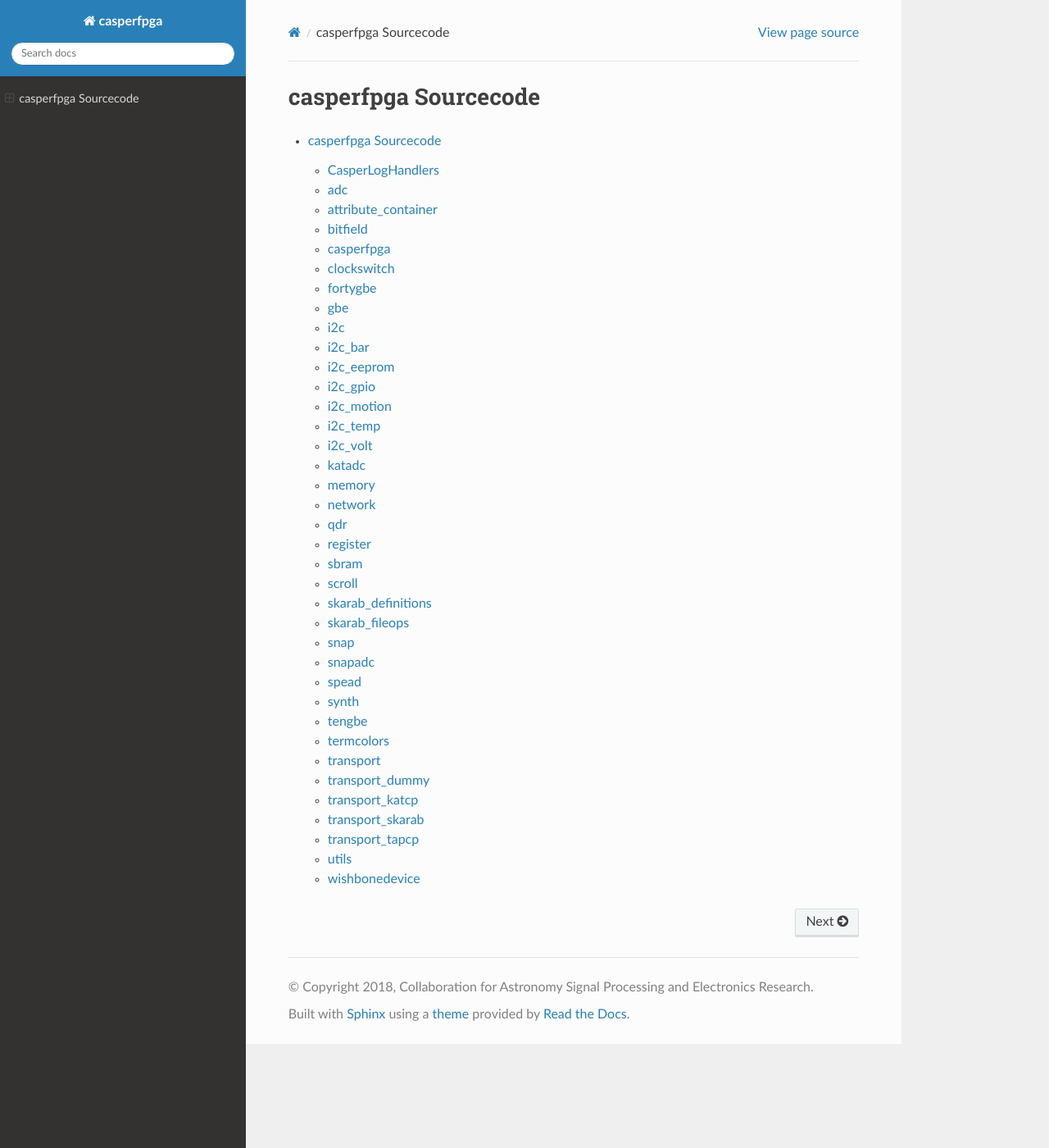
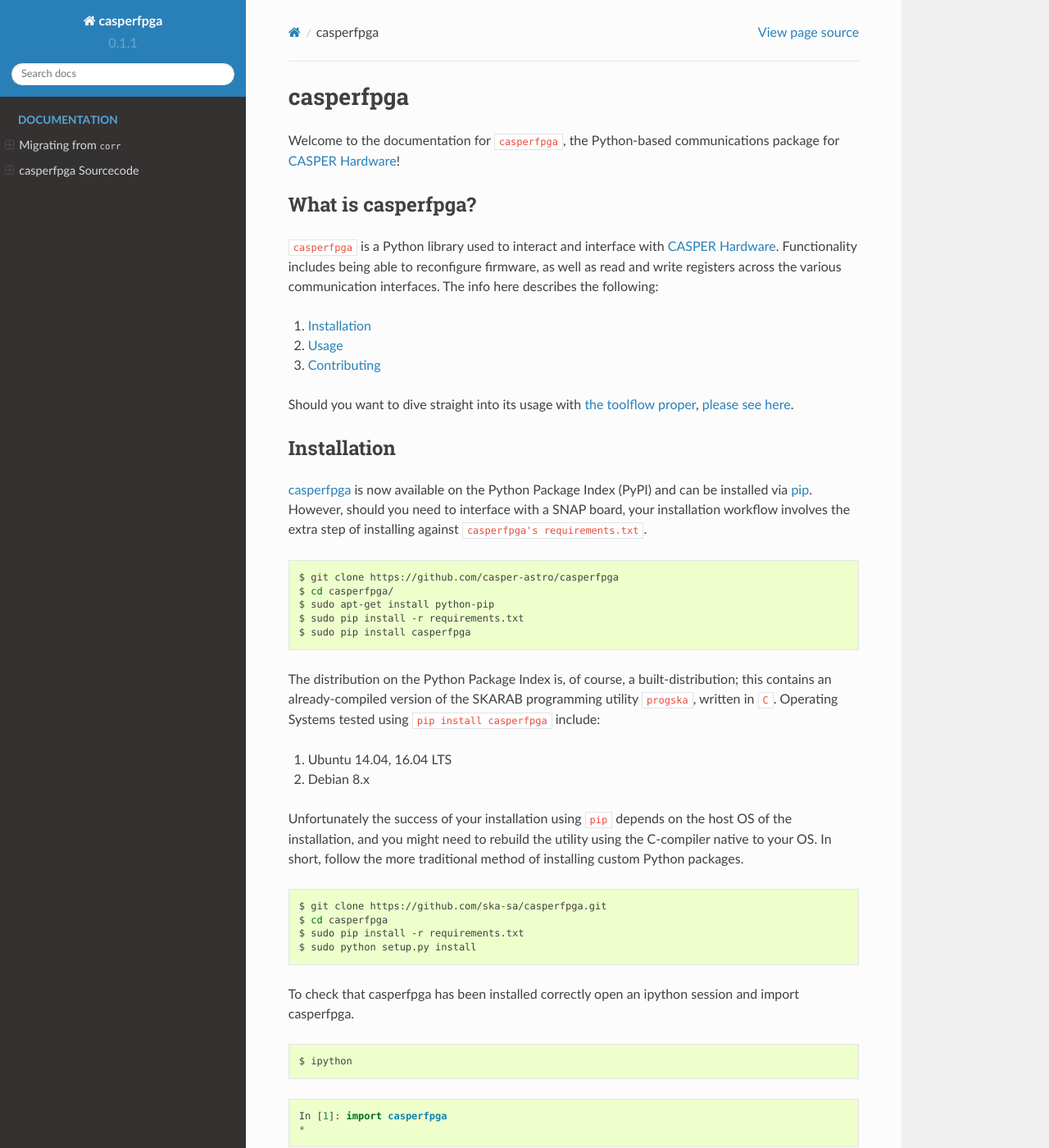
Before and after one commit to ska-sa/casperfpga, a Sphinx documentation site: the page built from docs/index.rst, in a window 1280 px wide and 1400 px high. Shown: the whole window at 82% size. Built offline with Sphinx 7.4.7 and the Read the Docs theme 2.0.0, drawn with Linux system fonts in a browser that asks for light colours; formulas are drawn with MathJax 3; the version number is read from the project's files by our own code; some of the changed text lies outside the part shown.

Commit message:
Documentation updates for casperfpga ReadTheDocs

```diff
--- a/docs/conf.py
+++ b/docs/conf.py
@@ -14,6 +14,7 @@
 #
 import os
 import sys
+from sphinx.apidoc import main as sphinx_apidoc_main
 # add casperfpga directory to sys.path so autodoc can document its modules.
 casperfpga_path = os.path.abspath(os.path.join(os.path.dirname(__file__), '..', 'casperfpga'))
 sys.path.insert(0, casperfpga_path)
@@ -29,14 +30,14 @@
 
 # -- Project information -----------------------------------------------------
 
-project = u'casperfpga'
-copyright = u'2018, Collaboration for Astronomy Signal Processing and Electronics Research'
-author = u'Collaboration for Astronomy Signal Processing and Electronics Research'
+project = 'casperfpga'
+copyright = '2018, Collaboration for Astronomy Signal Processing and Electronics Research'
+author = 'Collaboration for Astronomy Signal Processing and Electronics Research'
 
 # The short X.Y version
-version = u''
+version = ''
 # The full version, including alpha/beta/rc tags
-release = u'0.1'
+release = '0.1'
 
 
 # -- General configuration ---------------------------------------------------
@@ -57,7 +58,7 @@
     'sphinx.ext.imgmath',
     'sphinx.ext.ifconfig',
     'sphinx.ext.viewcode',
-    'sphinx.ext.githubpages',
+    'sphinx.ext.githubpages'
 ]
 
 # Add any paths that contain templates here, relative to this directory.
@@ -85,7 +86,7 @@
 # List of patterns, relative to source directory, that match files and
 # directories to ignore when looking for source files.
 # This pattern also affects html_static_path and html_extra_path .
-exclude_patterns = [u'_build', 'Thumbs.db', '.DS_Store']
+exclude_patterns = ['_build', 'Thumbs.db', '.DS_Store', 'README.md']
 
 # The name of the Pygments (syntax highlighting) style to use.
 pygments_style = 'sphinx'
@@ -154,8 +155,8 @@
 # (source start file, target name, title,
 #  author, documentclass [howto, manual, or own class]).
 latex_documents = [
-    (master_doc, 'casperfpga.tex', u'casperfpga Documentation',
-     u'Collaboration for Astronomy Signal Processing and Electronics Research', 'manual'),
+    (master_doc, 'casperfpga.tex', 'casperfpga Documentation',
+     'Collaboration for Astronomy Signal Processing and Electronics Research', 'manual'),
 ]
 
 
@@ -164,7 +165,7 @@
 # One entry per manual page. List of tuples
 # (source start file, name, description, authors, manual section).
 man_pages = [
-    (master_doc, 'casperfpga', u'casperfpga Documentation',
+    (master_doc, 'casperfpga', 'casperfpga Documentation',
      [author], 1)
 ]
 
@@ -175,7 +176,7 @@
 # (source start file, target name, title, author,
 #  dir menu entry, description, category)
 texinfo_documents = [
-    (master_doc, 'casperfpga', u'casperfpga Documentation',
+    (master_doc, 'casperfpga', 'casperfpga Documentation',
      author, 'casperfpga', 'One line description of project.',
      'Miscellaneous'),
 ]
--- a/docs/index.rst
+++ b/docs/index.rst
@@ -1,7 +1,91 @@
-casperfpga Sourcecode
-=====================
+**********
+casperfpga
+**********
+
+Welcome to the documentation for ``casperfpga``, the Python-based communications package for `CASPER Hardware <https://casper.berkeley.edu/wiki/Hardware>`__!
+
+What is casperfpga?
+###################
+
+``casperfpga`` is a Python library used to interact and interface with `CASPER Hardware <https://casper.berkeley.edu/wiki/Hardware>`__. Functionality includes being able to reconfigure firmware, as well as read and write registers across the various communication interfaces. The info here describes the following:
+
+#. :ref:`installation_reference_label`
+#. :ref:`usage_reference_label`
+#. :ref:`contributing_reference_label`
+
+Should you want to dive straight into its usage with `the toolflow proper <https://casper-toolflow.readthedocs.io/en/latest/>`__, `please see here <https://casper.berkeley.edu/wiki/Tutorials>`__.
+
+.. _installation_reference_label:
+
+Installation
+#############
+
+`casperfpga <https://pypi.org/project/casperfpga/>`__ is now available on the Python Package Index (PyPI) and can be installed via `pip <https://pip.pypa.io/en/stable/>`__. However, should you need to interface with a SNAP board, your installation workflow involves the extra step of installing against ``casperfpga's requirements.txt``.
+
+.. code-block:: bash
+
+    $ git clone https://github.com/casper-astro/casperfpga
+    $ cd casperfpga/
+    $ sudo apt-get install python-pip
+    $ sudo pip install -r requirements.txt
+    $ sudo pip install casperfpga
+
+The distribution on the Python Package Index is, of course, a built-distribution; this contains an already-compiled version of the SKARAB programming utility ``progska``, written in ``C``. Operating Systems tested using ``pip install casperfpga`` include:
+
+#. Ubuntu 14.04, 16.04 LTS
+#. Debian 8.x
+
+Unfortunately the success of your installation using ``pip`` depends on the host OS of the installation, and you might need to rebuild the utility using the C-compiler native to your OS. In short, follow the more traditional method of installing custom Python packages.
+
+.. code-block:: bash
+
+    $ git clone https://github.com/ska-sa/casperfpga.git
+    $ cd casperfpga
+    $ sudo pip install -r requirements.txt
+    $ sudo python setup.py install
+
+To check that casperfpga has been installed correctly open an ipython session and import casperfpga.
+
+.. code-block:: bash
+
+    $ ipython
+
+.. code-block:: python
+
+    In [1]: import casperfpga
+    *
+
+If you receive any errors after this please feel free to contact anyone on the `CASPER Mailing List <mailto:casper@lists.berkeley.edu>`_, or check the `Mailing List Archive <http://www.mail-archive.com/casper@lists.berkeley.edu/>`__ to see if your issue has been resolved already.
+
+.. _usage_reference_label:
+
+Usage
+#####
+The introductory tutorials for `ROACH <https://casper.berkeley.edu/wiki/Introduction_to_Simulink>`__, `ROACH2 <https://casper.berkeley.edu/wiki/Introduction_to_Simulink_ROACH2>`__ and `SKARAB <https://casper.berkeley.edu/wiki/Introduction_to_Simulink_SKARAB>`__ serve as a guide to the entire process of:
+* Creating an FPGA design in Simulink using the CASPER and Xilinx Blocksets
+* Building the design using the toolflow, and lastly
+* Reconfiguring your CASPER Hardware with the generated .fpg file using `casperfpga`
+
+``casperfpga`` is written in Python and mainly used to communicate with CASPER Hardware and reconfigure its firmware. Hence the medium of communication is usually done through an ``ipython`` session, as shown below:
+
+.. code-block:: python
+
+    import casperfpga
+    fpga = casperfpga.CasperFpga('skarab_host or roach_name')
+    fpga.upload_to_ram_and_program('your_file.fpg')
+
+.. _contributing_reference_label:
+
+Contributing
+############
+
+Fork `this <https://github.com/casper-astro/casperfpga>`__ repo, add your changes and issue a pull request.
+
 
 .. toctree::
-   :maxdepth: 2
+    :hidden:
+    :maxdepth: 1
+    :caption: Documentation
 
-   casperfpga
+    migrating_from_corr
+    casperfpga
--- a/docs/requirements.txt
+++ b/docs/requirements.txt
@@ -1,6 +1,3 @@
 sphinx
 sphinx_rtd_theme
 recommonmark
-numpy==1.13.3
-odict==1.6.2
-katcp==0.6.2
```
Also changed, not shown: docs/README.md (added, +36 -0 lines), docs/migrating_from_corr.md (added, +75 -0 lines).
